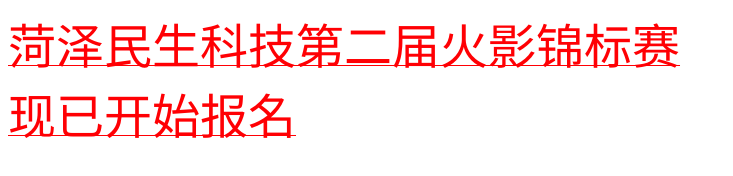
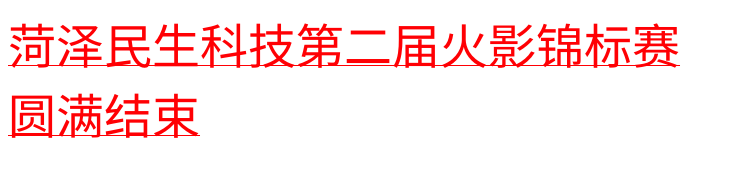
Before and after one commit to timeless-dream123/AW, a plain HTML site: page Web7.html in a window 1280 px wide. Shown: the whole page, without its empty margins (0-733 px from the left). Drawn offline with Linux system fonts and the light colour scheme.

Commit message:
Add files via upload

```diff
--- a/Web7.html
+++ b/Web7.html
@@ -7,6 +7,6 @@
 
 <body link="#FF0004">
 	<a href="https://tl-ss.github.io/TLgame" target="_blank"><font size="7">菏泽民生科技第二届火影锦标赛<br>
-现已开始报名</font></a>
+	圆满结束</font></a>
 </body>
 </html>
```
Also changed, not shown: index.html (+1 -1 lines).
